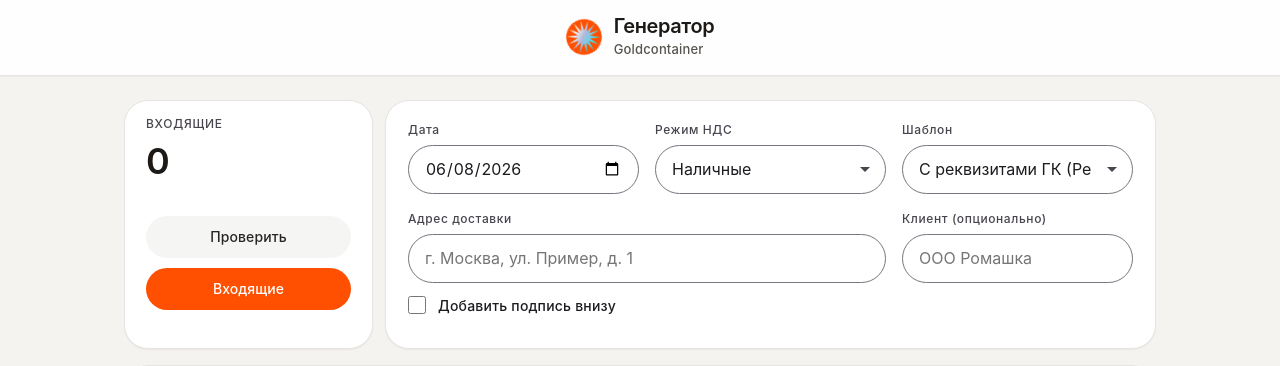
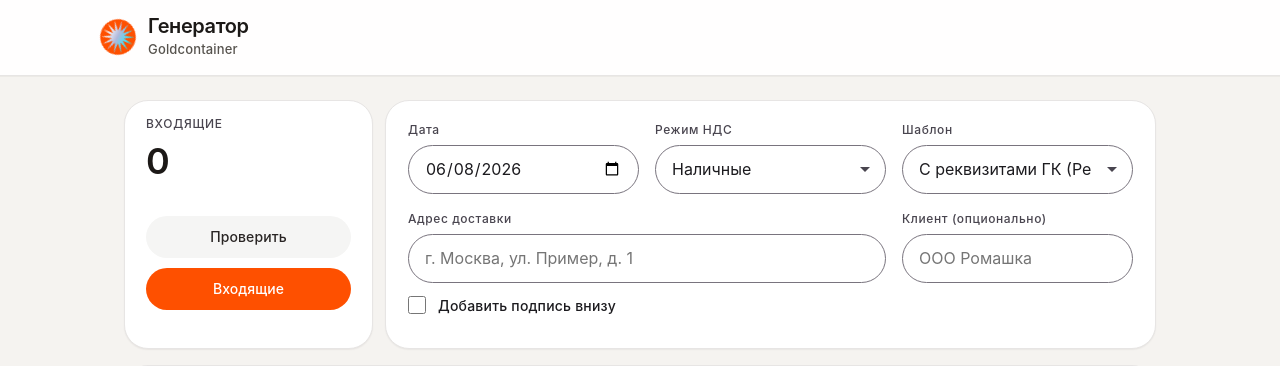
Before and after one commit to martyjazzzz-paris/web_kp, a FastAPI app: page / in a window 1280 px wide. Shown: the top 366 px of the page. Run offline with FastAPI, Linux system fonts and the light colour scheme.

Commit message:
feat: align header brand with container left edge via site-header__inner
Co-authored-by: Cursor <cursoragent@cursor.com>

```diff
--- a/DESIGN_BASELINE.json
+++ b/DESIGN_BASELINE.json
@@ -13,7 +13,7 @@
     ],
     "index.html": [
       "top-split",
-      "styles.css?v=102",
+      "styles.css?v=103",
       "icon-trash",
       "actions--preview"
     ]
@@ -23,7 +23,7 @@
     "main.py",
     "review_routes.py"
   ],
-  "cache_bust_value": "102",
+  "cache_bust_value": "103",
   "deploy_script": "./fix_prod_now.sh",
   "locked": "2026-06-01",
   "notes": "Matched review/detail buttons to standard shape and removed mobile incoming horizontal overflow."
--- a/main.py
+++ b/main.py
@@ -754,7 +754,7 @@ async def access_page(request: Request, next: str = "/") -> HTMLResponse:
     <meta charset="UTF-8" />
     <meta name="viewport" content="width=device-width, initial-scale=1.0" />
     <link rel="icon" type="image/svg+xml" href="/static/favicon.svg?v=1" />
-    <link rel="stylesheet" href="/static/styles.css?v=102" />
+    <link rel="stylesheet" href="/static/styles.css?v=103" />
     <title>Доступ к сервису</title>
   </head>
   <body class="access-gate">
--- a/review_routes.py
+++ b/review_routes.py
@@ -235,18 +235,20 @@ async def drafts_ui(limit: int = 100) -> HTMLResponse:
   <meta charset="UTF-8" />
   <meta name="viewport" content="width=device-width,initial-scale=1.0" />
   <link rel="icon" type="image/svg+xml" href="/static/favicon.svg?v=1" />
-  <link rel="stylesheet" href="/static/styles.css?v=102" />
+  <link rel="stylesheet" href="/static/styles.css?v=103" />
   <title>ВХОДЯЩИЕ КП</title>
 </head>
 <body class="review-page">
   <header class="site-header">
-    <a class="site-header__brand" href="/">
-      <img src="/static/favicon.svg" alt="" class="site-header__logo" width="36" height="36" />
-      <div>
-        <h1>Входящие</h1>
-        <p class="site-header__tagline">Почта и черновики</p>
-      </div>
-    </a>
+    <div class="site-header__inner">
+      <a class="site-header__brand" href="/">
+        <img src="/static/favicon.svg" alt="" class="site-header__logo" width="36" height="36" />
+        <div>
+          <h1>Входящие</h1>
+          <p class="site-header__tagline">Почта и черновики</p>
+        </div>
+      </a>
+    </div>
   </header>
   <main class="container review-layout">
   <p id="ingest-list-note" class="hint"></p>
@@ -432,7 +434,7 @@ async def draft_ui(draft_id: int) -> HTMLResponse:
   <meta charset="UTF-8" />
   <meta name="viewport" content="width=device-width,initial-scale=1.0" />
   <link rel="icon" type="image/svg+xml" href="/static/favicon.svg?v=1" />
-  <link rel="stylesheet" href="/static/styles.css?v=102" />
+  <link rel="stylesheet" href="/static/styles.css?v=103" />
   <title>Черновик #{draft.id}</title>
 </head>
 <body class="review-page review-detail">
--- a/static/styles.css
+++ b/static/styles.css
@@ -116,23 +116,23 @@ body::after {
   position: sticky;
   top: 0;
   z-index: 100;
-  display: grid;
-  grid-template-columns: 1fr auto 1fr;
-  align-items: center;
-  gap: 16px;
-  padding: 14px 24px 15px;
+  padding: 0 24px;
   background: rgba(255, 255, 255, 0.92);
   border-bottom: 1px solid var(--border);
   box-shadow: 0 1px 0 rgba(28, 25, 23, 0.04);
 }
 
-.site-header__brand {
-  grid-column: 2;
+.site-header__inner {
+  max-width: 1080px;
+  margin: 0 auto;
+  display: flex;
+  align-items: center;
+  justify-content: space-between;
+  gap: 16px;
+  padding: 14px 0 15px;
 }
 
 .site-header__nav {
-  grid-column: 3;
-  justify-self: end;
   display: flex;
   align-items: center;
   gap: 8px;
@@ -809,20 +809,6 @@ select {
 }
 
 @media (max-width: 768px) {
-  .site-header {
-    display: flex;
-    justify-content: space-between;
-  }
-
-  .site-header__brand {
-    grid-column: unset;
-  }
-
-  .site-header__nav {
-    grid-column: unset;
-    justify-self: unset;
-  }
-
   #offer-form > .actions--preview {
     order: 2;
     margin: 4px 0 12px;
--- a/templates/index.html
+++ b/templates/index.html
@@ -6,7 +6,7 @@
     <meta http-equiv="Cache-Control" content="no-store" />
     <link rel="icon" type="image/svg+xml" href="/static/favicon.svg?v=1" />
     <title>Генератор</title>
-    <link rel="stylesheet" href="/static/styles.css?v=102" />
+    <link rel="stylesheet" href="/static/styles.css?v=103" />
   </head>
   <body>
     <svg xmlns="http://www.w3.org/2000/svg" style="display: none" aria-hidden="true">
@@ -17,6 +17,7 @@
       </symbol>
     </svg>
     <header class="site-header">
+      <div class="site-header__inner">
         <a class="site-header__brand" href="/">
           <img src="/static/favicon.svg" alt="" class="site-header__logo" width="36" height="36" />
           <div>
@@ -24,6 +25,7 @@
             <p class="site-header__tagline">Goldcontainer</p>
           </div>
         </a>
+      </div>
     </header>
     <main class="container">
       <section class="top-split">
```
Lines whose indentation alone changed are shown as unchanged.
